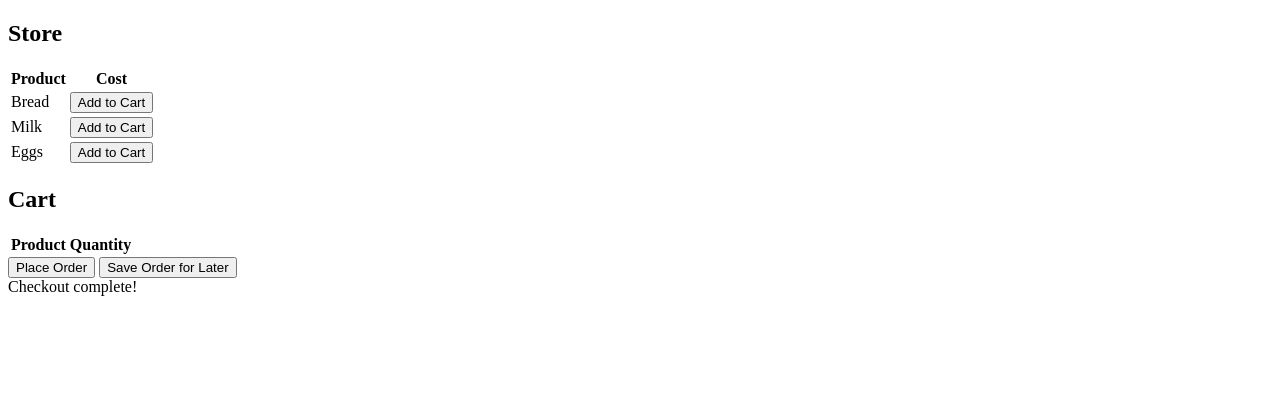
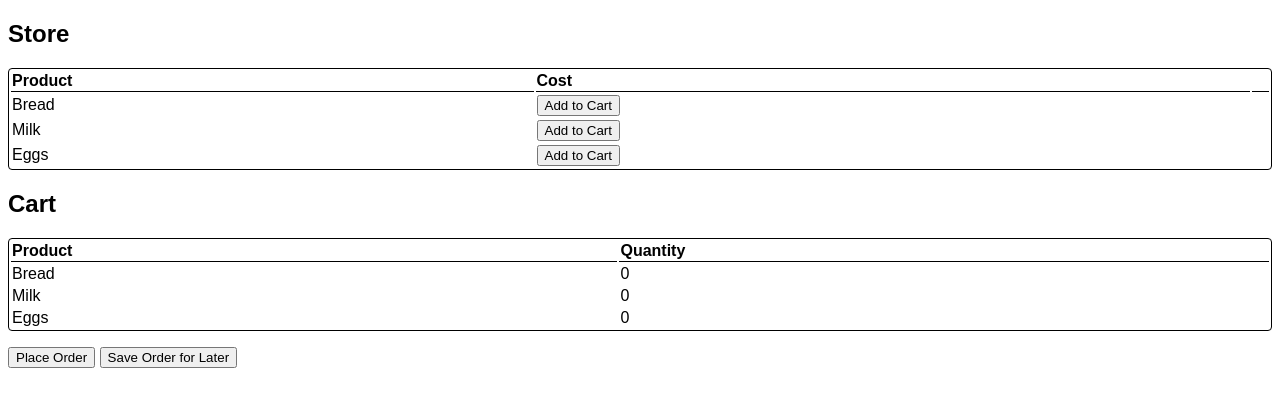
Before and after one commit to brandoncox-metova/interview-assessment-frontend, a plain HTML site: page index.html in a window 1280 px wide. Drawn offline with Linux system fonts and the light colour scheme; the site is published under a folder, as on GitHub Pages, so addresses that start at the root find nothing.

Commit message:
Update for pages

```diff
--- a/index.html
+++ b/index.html
@@ -6,7 +6,7 @@
     <meta name="viewport" content="width=device-width, initial-scale=1.0" />
     <title>Frontend Interview Assessment</title>
 
-    <link rel="stylesheet" href="/stylesheet.css" />
+    <link rel="stylesheet" href="./stylesheet.css" />
   </head>
   <body>
     <h2>Store</h2>
@@ -50,7 +50,7 @@
         Checkout complete!
     </div>
 
-    <script src="/index.js" type="text/javascript"></script>
+    <script src="./index.js" type="text/javascript"></script>
     <script>
       renderCart();
     </script>
```
